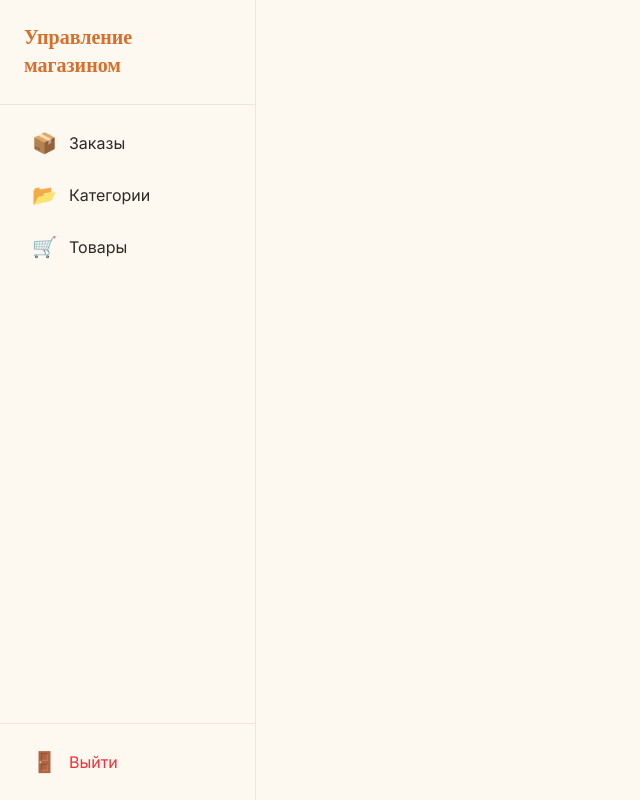
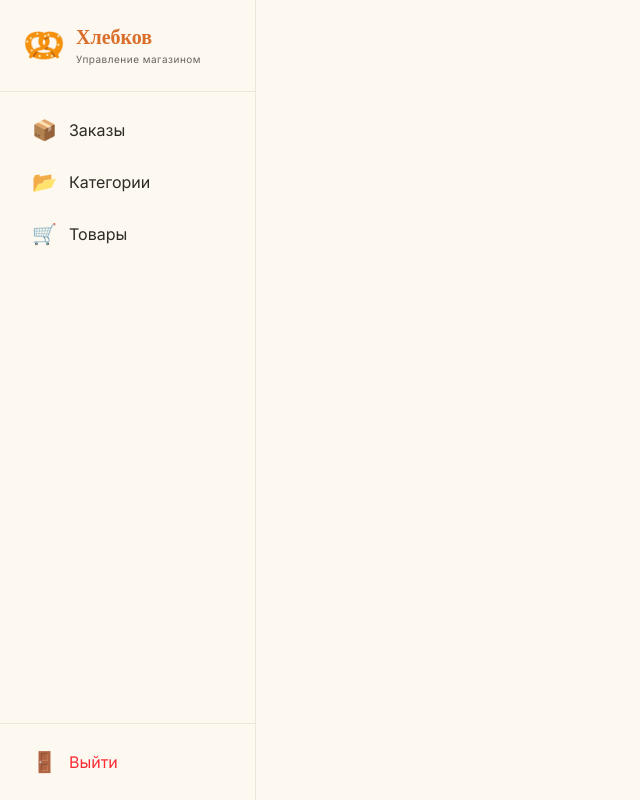
Before and after one commit to glebgrachev/hlebkov, a React (Vite) app: page /admin in a window 1280 px wide. Shown: the whole page, without its empty margins (0-640 px from the left). Built offline with nearby package versions, Linux system fonts and the light colour scheme; no server answers.

Commit message:
Admin sidebar: add logo and brand like main header

```diff
--- a/src/pages/admin/AdminLayout.jsx
+++ b/src/pages/admin/AdminLayout.jsx
@@ -21,8 +21,19 @@ function AdminLayout() {
     <div className="flex h-screen bg-warm-bg overflow-hidden">
       {/* Сайдбар — фиксированный */}
       <aside className="w-64 bg-warm-bg border-r border-border flex-shrink-0 flex flex-col h-full">
+        {/* Логотип и название */}
         <div className="p-6 border-b border-border">
-          <h2 className="text-xl font-display font-bold text-primary">Управление магазином</h2>
+          <div className="flex items-center gap-3">
+            <img
+              src="/android-chrome-192x192.png"
+              alt="Хлебков"
+              className="w-8 h-8 md:w-10 md:h-10"
+            />
+            <div>
+              <div className="text-xl font-display font-bold text-primary">Хлебков</div>
+              <div className="text-[10px] text-text-mid tracking-wider">Управление магазином</div>
+            </div>
+          </div>
         </div>
         <nav className="p-4 space-y-2 flex-1">
           {menuItems.map((item) => (
```
